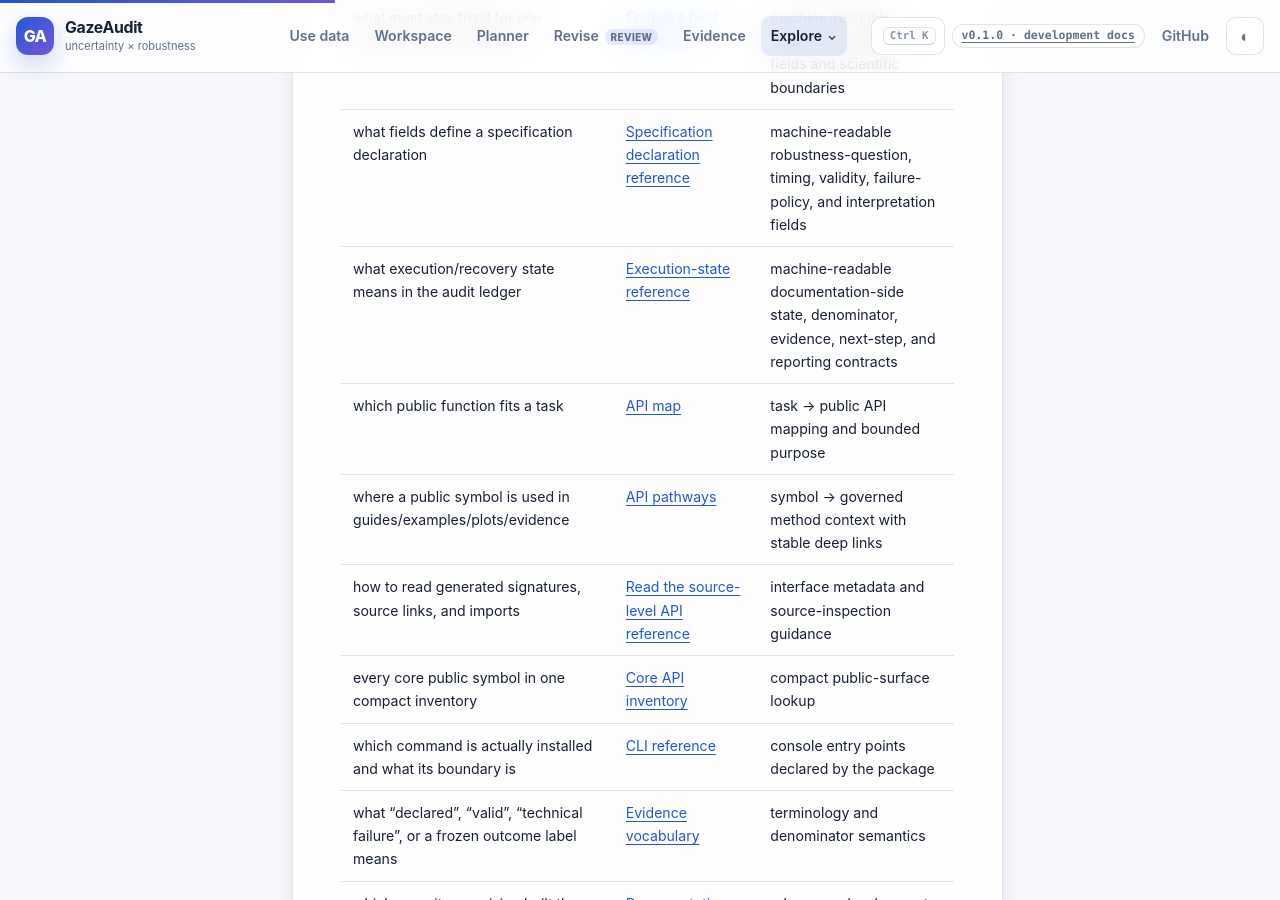
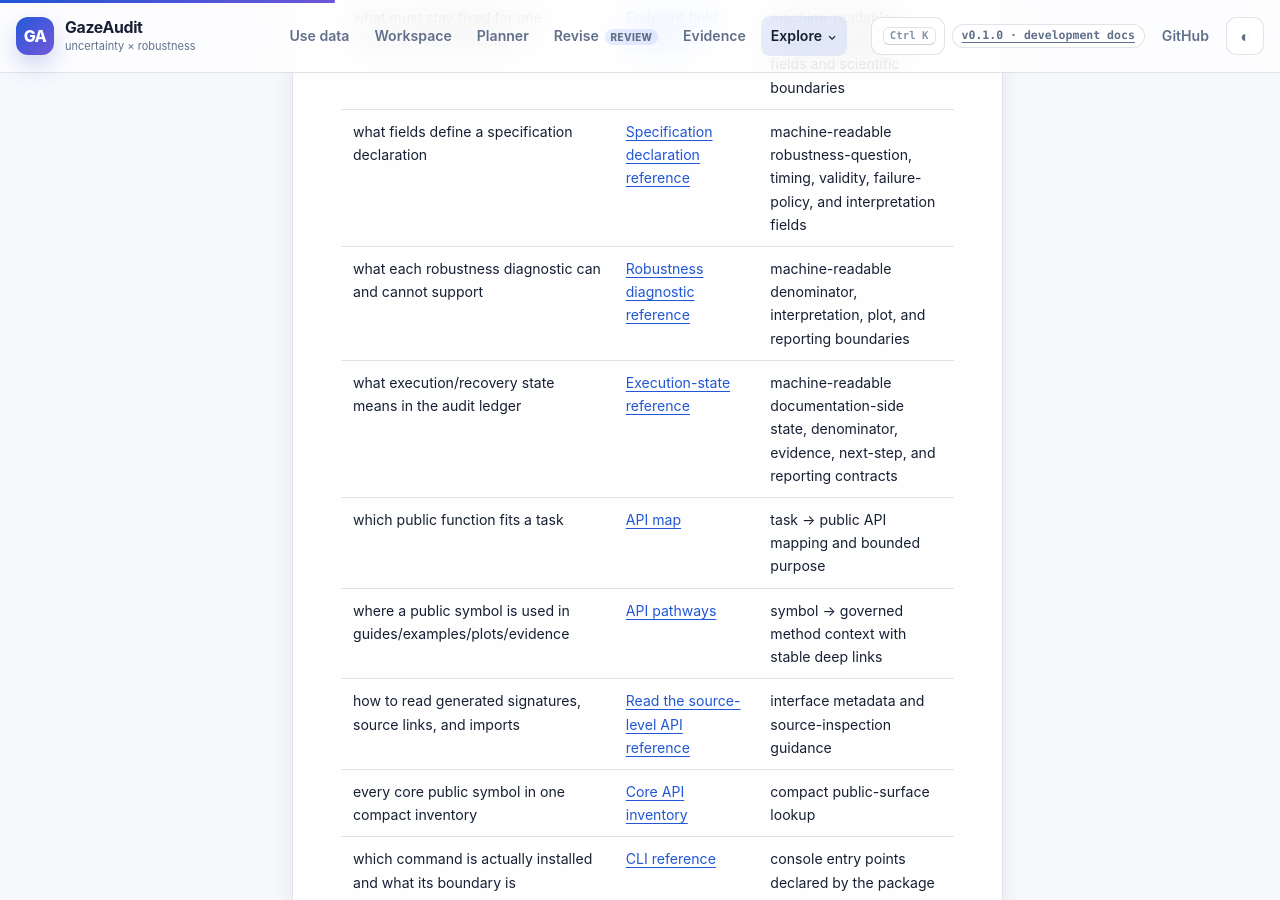
Before and after one commit to stefanosbalaskas/GazeAudit, a Jekyll site: the page built from docs/reference/index.md, in a window 1280 px wide and 900 px high, scrolled down 1617 px. Built offline with Jekyll 4.4.1, drawn with Linux system fonts in a browser that asks for light colours.

Commit message:
docs: add robustness diagnostic reference

```diff
--- a/docs/reference/index.md
+++ b/docs/reference/index.md
@@ -29,6 +29,7 @@ These pages describe public APIs, installed commands, status vocabulary, softwar
 | what a status/pattern licenses me to report | [Reporting contract reference]({{ '/assets/reporting-contract-reference.json' | relative_url }}) | machine-readable claim, denominator, limitation, and route contracts |
 | what must stay fixed for one common scalar endpoint | [Endpoint field reference]({{ '/assets/endpoint-contract-reference.json' | relative_url }}) | machine-readable endpoint declaration fields and scientific boundaries |
 | what fields define a specification declaration | [Specification declaration reference]({{ '/assets/specification-declaration-reference.json' | relative_url }}) | machine-readable robustness-question, timing, validity, failure-policy, and interpretation fields |
+| what each robustness diagnostic can and cannot support | [Robustness diagnostic reference]({{ '/assets/robustness-diagnostic-reference.json' | relative_url }}) | machine-readable denominator, interpretation, plot, and reporting boundaries |
 | what execution/recovery state means in the audit ledger | [Execution-state reference]({{ '/assets/execution-state-reference.json' | relative_url }}) | machine-readable documentation-side state, denominator, evidence, next-step, and reporting contracts |
 | which public function fits a task | [API map]({{ '/docs/reference/api-map/' | relative_url }}) | task → public API mapping and bounded purpose |
 | where a public symbol is used in guides/examples/plots/evidence | [API pathways]({{ '/docs/reference/api-pathways/' | relative_url }}) | symbol → governed method context with stable deep links |
```
